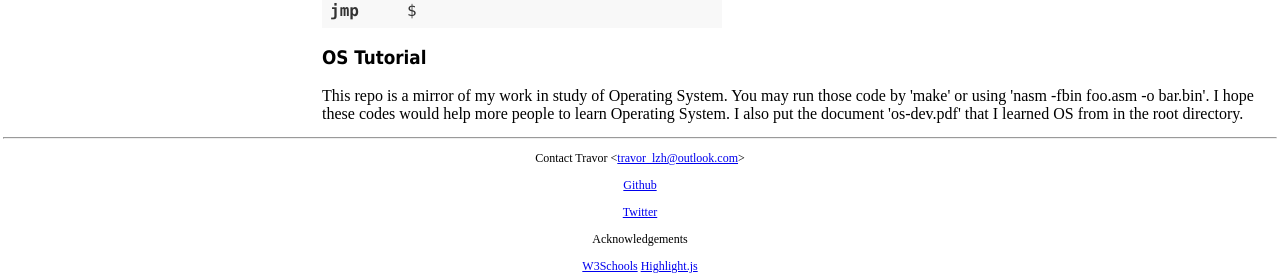
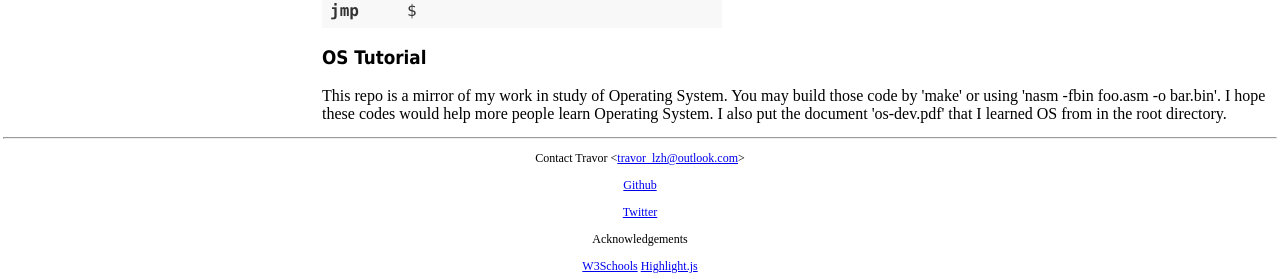
Before and after one commit to TravorLZH/travorlzh.github.io-old, a Jekyll site: the page built from projects.html, in a window 1280 px wide. Shown: the part 1132-1411 px from the top of the page. Built offline with Jekyll 4.4.1, drawn with Linux system fonts in a browser that asks for light colours.

Commit message:
Fixed grammar problems

```diff
--- a/projects.html
+++ b/projects.html
@@ -47,7 +47,7 @@ call	main
 jmp	$
 </code></pre>
 <h3><a href="https://github.com/TravorLZH/LearnOS">OS Tutorial</a></h3>
-This repo is a mirror of my work in study of Operating System. You may run those code by 'make' or using 'nasm -fbin foo.asm -o bar.bin'. I hope these codes would help more people to learn Operating System. I also put the document 'os-dev.pdf' that I learned OS from in the root directory.
+This repo is a mirror of my work in study of Operating System. You may build those code by 'make' or using 'nasm -fbin foo.asm -o bar.bin'. I hope these codes would help more people learn Operating System. I also put the document 'os-dev.pdf' that I learned OS from in the root directory.
 <!--
 <h3><a href="https://github.com/TravorLZH/libwinfork">libwinfork: implementation of fork on Windows</a></h3>
 This is the first program I wrote with fork();
```
